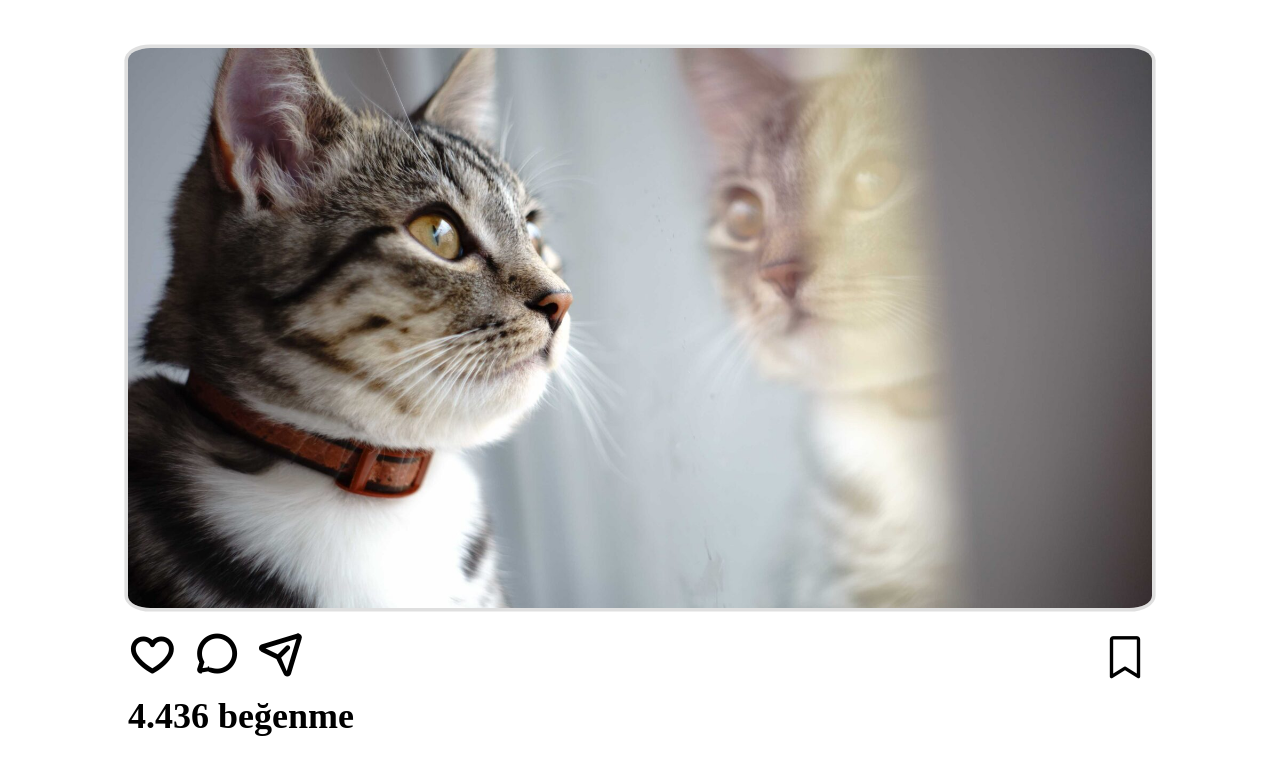
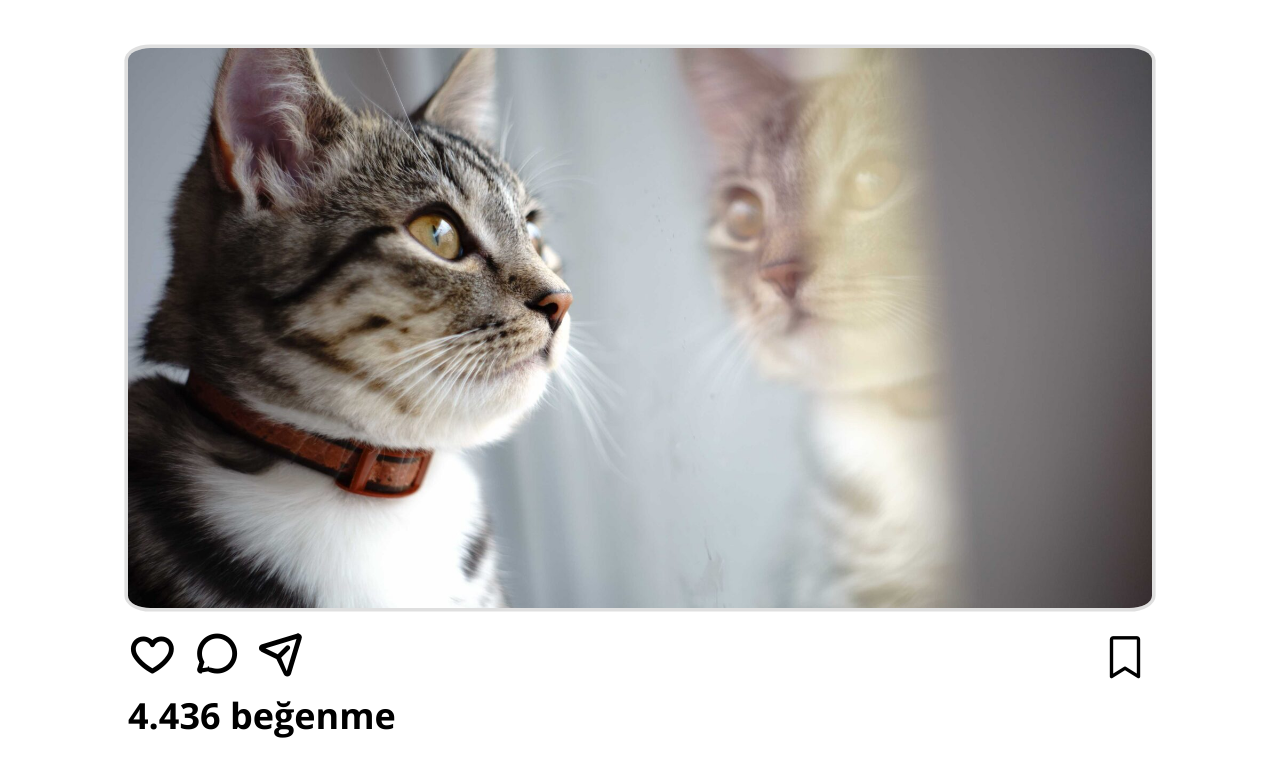
Before and after one commit to hkndsky/fs0625-s4, a plain HTML site: page index.html in a window 1280 px wide. Shown: the part 113-873 px from the top of the page. Drawn offline with nearby package versions, Linux system fonts and the light colour scheme.

Commit message:
Font Değiştirildi
- Font Open Sans olarak değiştirildi.

```diff
--- a/index.html
+++ b/index.html
@@ -13,6 +13,12 @@
       rel="stylesheet"
       type="text/css"
       href="https://cdn.jsdelivr.net/npm/@phosphor-icons/web@2.1.1/src/regular/style.css"
+    />
+    <link rel="preconnect" href="https://fonts.googleapis.com" />
+    <link rel="preconnect" href="https://fonts.gstatic.com" crossorigin />
+    <link
+      href="https://fonts.googleapis.com/css2?family=Open+Sans:ital,wght@0,300..800;1,300..800&display=swap"
+      rel="stylesheet"
     />
   </head>
   <body>
--- a/styles.css
+++ b/styles.css
@@ -4,6 +4,7 @@
 
 :root {
   font-size: 36px;
+  font-family: "Open Sans";
 }
 
 body {
```
